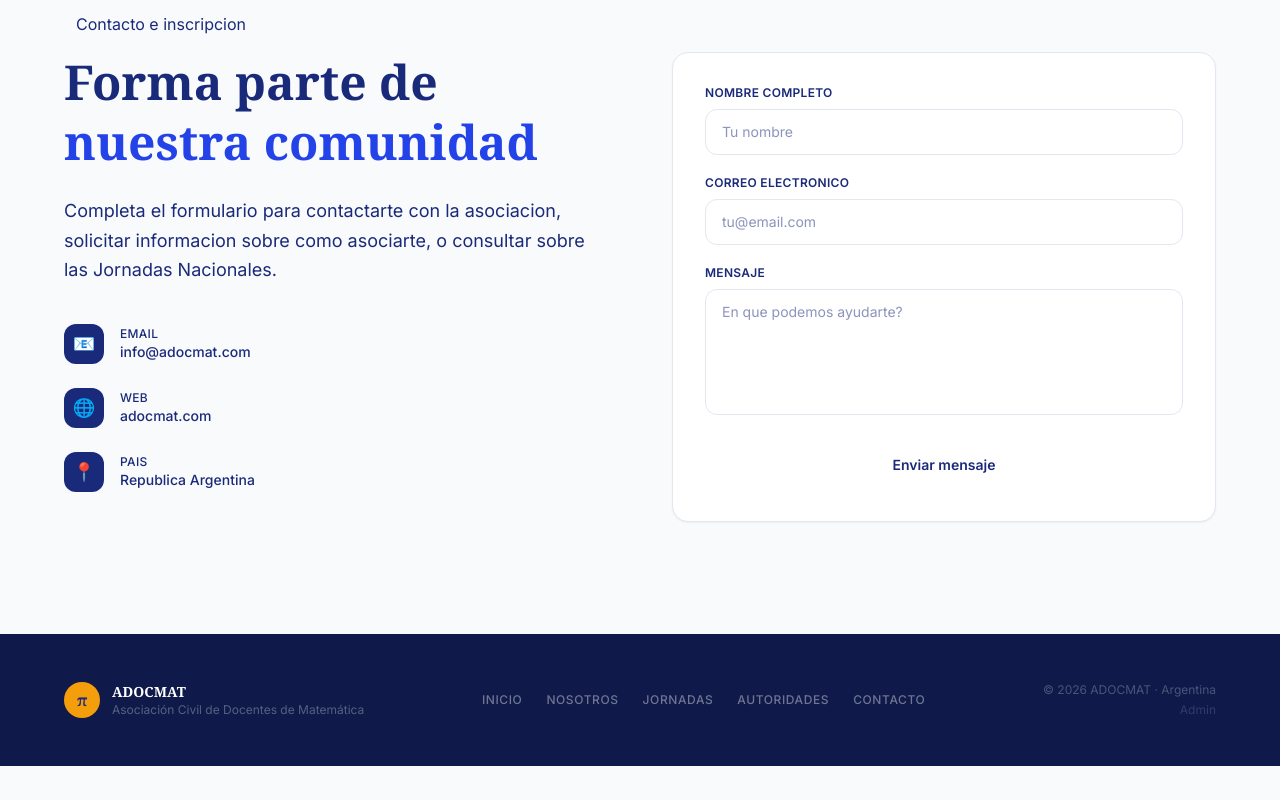
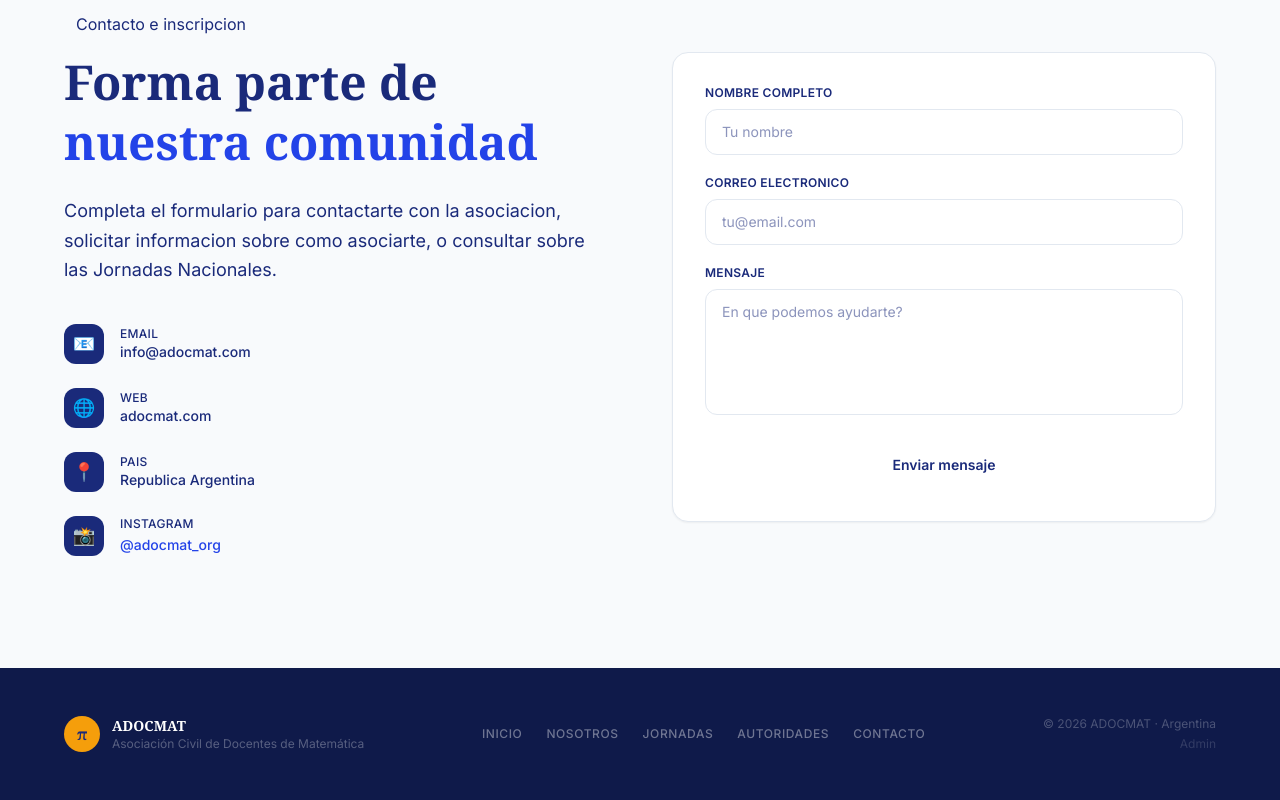
Before and after one commit to Joakoali/Adocmat, a React (Vite) app: page / in a window 1280 px wide. Shown: the part 4645-5445 px from the top of the page. Before the commit the page ends 5411 px from the top, so only its background shows below. Built offline with nearby package versions, Linux system fonts and the light colour scheme; no server answers; the database is empty.

Commit message:
feat: add Instagram link to contact section

```diff
--- a/src/components/Contacto.tsx
+++ b/src/components/Contacto.tsx
@@ -47,7 +47,8 @@ const CONTACT_INFO = [
   { icon: "📧", label: "Email", value: "info@adocmat.com" },
   { icon: "🌐", label: "Web", value: "adocmat.com" },
   { icon: "📍", label: "Pais", value: "Republica Argentina" },
-] as const;
+  { icon: "📸", label: "Instagram", value: "@adocmat_org", href: "https://www.instagram.com/adocmat_org/" },
+] as const satisfies ReadonlyArray<{ icon: string; label: string; value: string; href?: string }>;
 
 function normalizeContactForm(form: ContactForm): ContactForm {
   return {
@@ -190,9 +191,20 @@ export default function Contacto() {
                     <div className="text-xs text-muted-foreground font-medium uppercase tracking-wide">
                       {item.label}
                     </div>
-                    <div className="text-foreground font-medium text-sm">
-                      {item.value}
-                    </div>
+                    {"href" in item ? (
+                      <a
+                        href={item.href}
+                        target="_blank"
+                        rel="noopener noreferrer"
+                        className="text-navy-600 hover:text-navy-800 hover:underline transition-colors font-medium text-sm"
+                      >
+                        {item.value}
+                      </a>
+                    ) : (
+                      <div className="text-foreground font-medium text-sm">
+                        {item.value}
+                      </div>
+                    )}
                   </div>
                 </li>
               ))}
```
